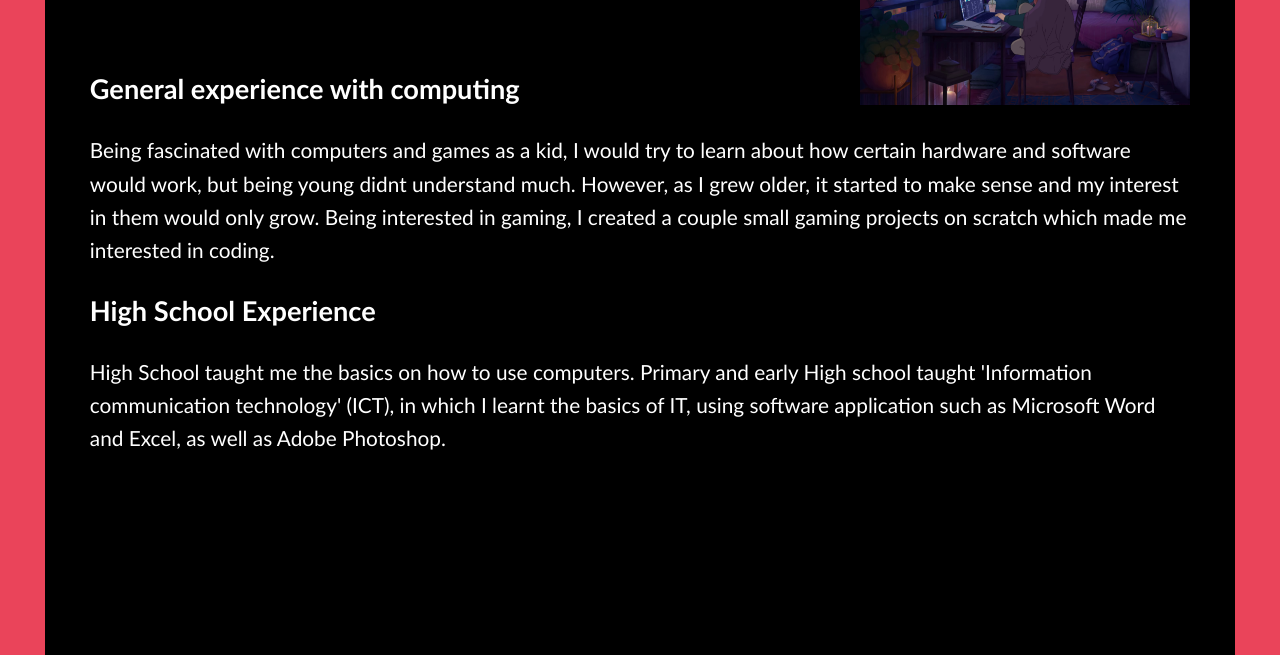
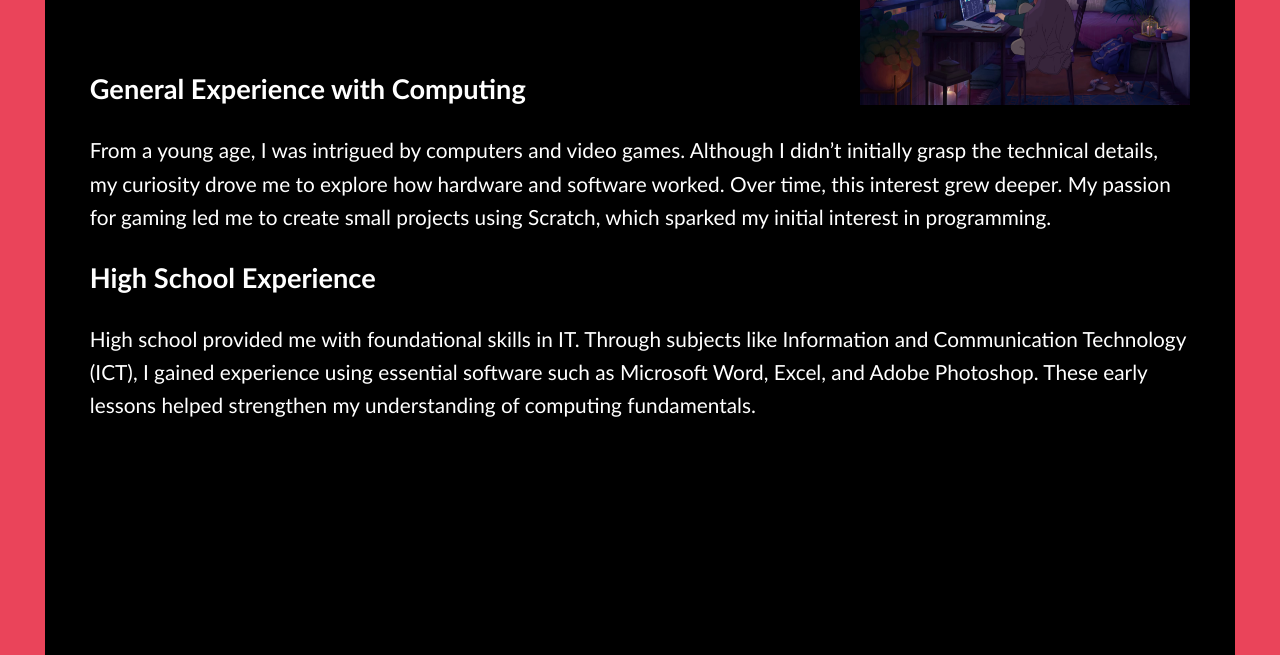
Before and after one commit to SamuraiChou/Personal-website, a plain HTML site: page past.html in a window 1280 px wide. Shown: the part 602-1257 px from the top of the page. Drawn offline with Linux system fonts and the light colour scheme.

Commit message:
Update past.html

```diff
--- a/past.html
+++ b/past.html
@@ -37,16 +37,12 @@
 <!-- Background depicting art of a girl studying. All property belongs to respective owners. -->
 <!-- link to image can be found at <https://www.pxfuel.com/en/desktop-wallpaper-owhci/download/1280x800>. -->
 		</div>
-	  <h2> General experience with computing </h2>
-	  <p> Being fascinated with computers and games as a kid, I would try to learn about how
-		certain hardware and software would work, but being young didnt understand much. However,
-		as I grew older, it started to make sense and my interest in them would only grow. Being
-		interested in gaming, I created a couple small gaming projects on scratch which made me
-		interested in coding. </p>
-	  <h2> High School Experience </h2>
-	  <p> High School taught me the basics on how to use computers. Primary and early High school
-		 taught 'Information communication technology' (ICT), in which I learnt the basics of IT, using
-		  software application such as Microsoft Word and Excel, as well as Adobe Photoshop. </p>
+	    <h2> General Experience with Computing </h2>
+	    <p>From a young age, I was intrigued by computers and video games. Although I didn’t initially grasp the technical details, my curiosity drove me to explore how hardware and software worked. Over time, this interest grew deeper. My passion for gaming led me to create small projects using Scratch, which sparked my initial interest in programming.</p>
+
+	    <h2> High School Experience </h2>
+	    <p>High school provided me with foundational skills in IT. Through subjects like Information and Communication Technology (ICT), I gained experience using essential software such as Microsoft Word, Excel, and Adobe Photoshop. These early lessons helped strengthen my understanding of computing fundamentals.</p>
+
 	</div>
   </div>
   <div class = "column right">
```
